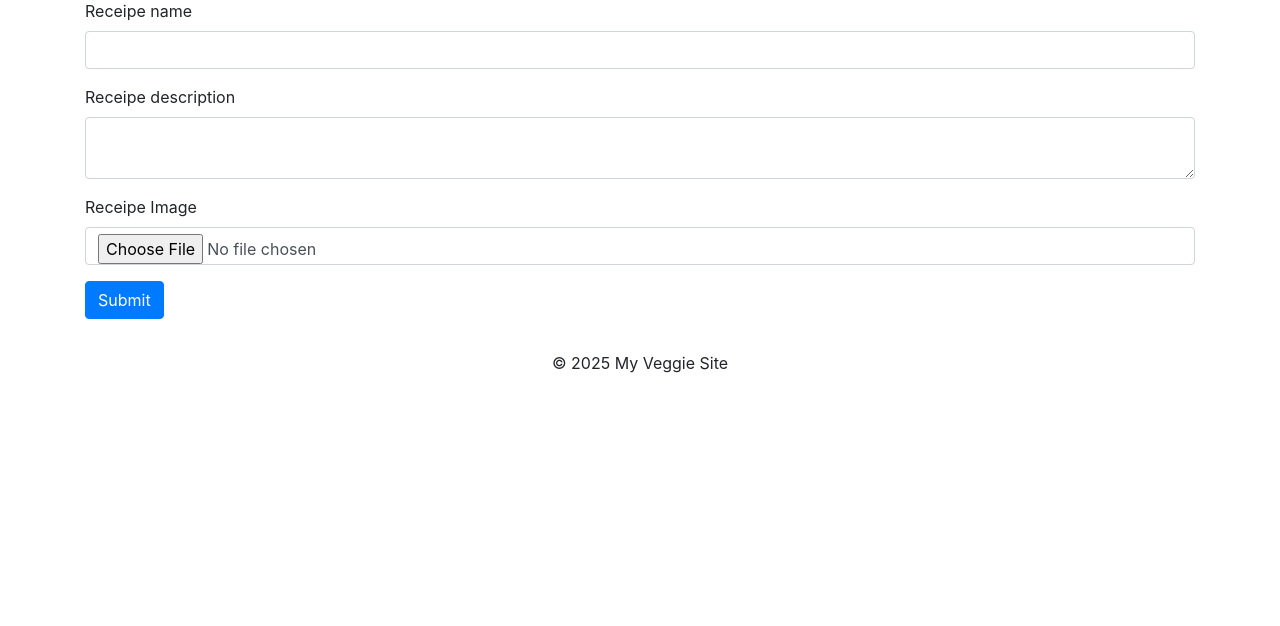
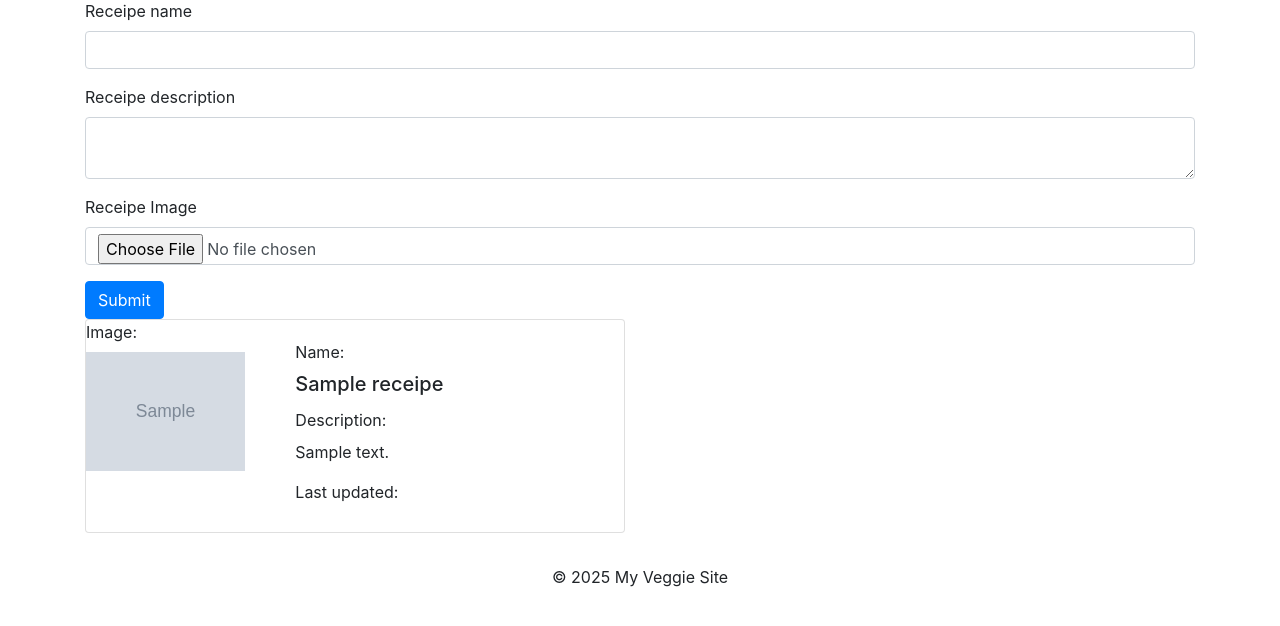
Before and after one commit to sayedabdulkarim/django_rfrshr, a Django app: page /receipes/ in a window 1280 px wide. Shown: the part 113-739 px from the top of the page. Run offline with Django 5.2, Linux system fonts and the light colour scheme; tables that the repository leaves empty hold one stand-in row (values such as "Sample post"); grey boxes marked "Sample" are stand-in pictures; some libraries are stand-ins or nearby versions.

Commit message:
Add media file handling and enhance recipe display: configure MEDIA_URL and MEDIA_ROOT in settings, update URLs for serving media files, and improve recipe template to show images, names, descriptions, and last updated dates.

```diff
--- a/tutOne/core/core/settings.py
+++ b/tutOne/core/core/settings.py
@@ -124,6 +124,10 @@ USE_TZ = True
 
 STATIC_URL = 'static/'
 
+# Media files (User uploaded content)
+MEDIA_URL = '/media/'
+MEDIA_ROOT = BASE_DIR / 'media'
+
 # Default primary key field type
 # https://docs.djangoproject.com/en/5.2/ref/settings/#default-auto-field
 
--- a/tutOne/core/core/urls.py
+++ b/tutOne/core/core/urls.py
@@ -16,6 +16,8 @@ Including another URLconf
 """
 from django.contrib import admin
 from django.urls import path
+from django.conf import settings
+from django.conf.urls.static import static
 ## custom imports
 from home.views import home, successPageFromHome
 from vege.views import receipes
@@ -28,3 +30,7 @@ urlpatterns = [
     ## receipes view
     path('receipes/', receipes, name='receipes'),
 ]
+
+# Serve media files during development
+if settings.DEBUG:
+    urlpatterns += static(settings.MEDIA_URL, document_root=settings.MEDIA_ROOT)
--- a/tutOne/core/vege/templates/receipes.html
+++ b/tutOne/core/vege/templates/receipes.html
@@ -23,22 +23,33 @@
     </form>
     <!-- receipesList -->
     <div class="receipesList">
-        {% for receipe in receipes %}
+        {% for receipe in receipesList %}
         <div class="card mb-3" style="max-width: 540px;">
             <div class="row g-0">
                 <div class="col-md-4">
-                    <img src="{{ receipe.receipe_image.url }}" class="img-fluid rounded-start" alt="...">
+                    {% if receipe.receipe_image %}
+                    <label>Image:</label><br>
+                    <img src="{{ receipe.receipe_image.url }}" class="img-fluid rounded-start" alt="Recipe Image">
+                    {% else %}
+                    <label>Image:</label> No image uploaded
+                    {% endif %}
                 </div>
                 <div class="col-md-8">
                     <div class="card-body">
+                        <label>Name:</label>
                         <h5 class="card-title">{{ receipe.receipe_name }}</h5>
+                        <label>Description:</label>
                         <p class="card-text">{{ receipe.receipe_description }}</p>
-                        <p class="card-text"><small class="text-muted">Last updated {{ receipe.updated_at }}</small></p>
+                        <label>Last updated:</label>
+                        <p class="card-text">
+                            <small class="text-muted">
+                                {{ receipe.updated_at|date:"Y-m-d H:i" }}
+                            </small>
+                        </p>
                     </div>
                 </div>
             </div>
         </div>
         {% endfor %}
     </div>
-    <!-- Your recipes content here -->
     {% endblock %}
```
Also changed, not shown: tutOne/core/media/recipes/Screenshot_2024-04-09_at_15.56.06.png (added), tutOne/core/media/recipes/Screenshot_2024-04-27_at_11.53.26.png (added), tutOne/core/recipes/Screenshot_2024-04-09_at_15.56.06.png (added).
